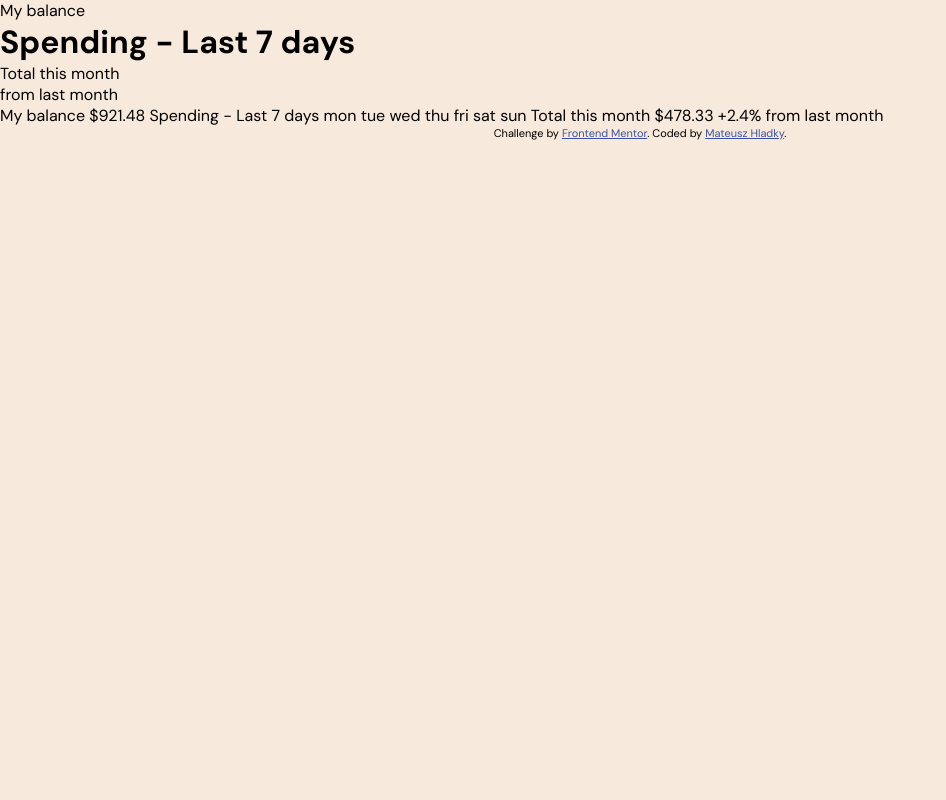
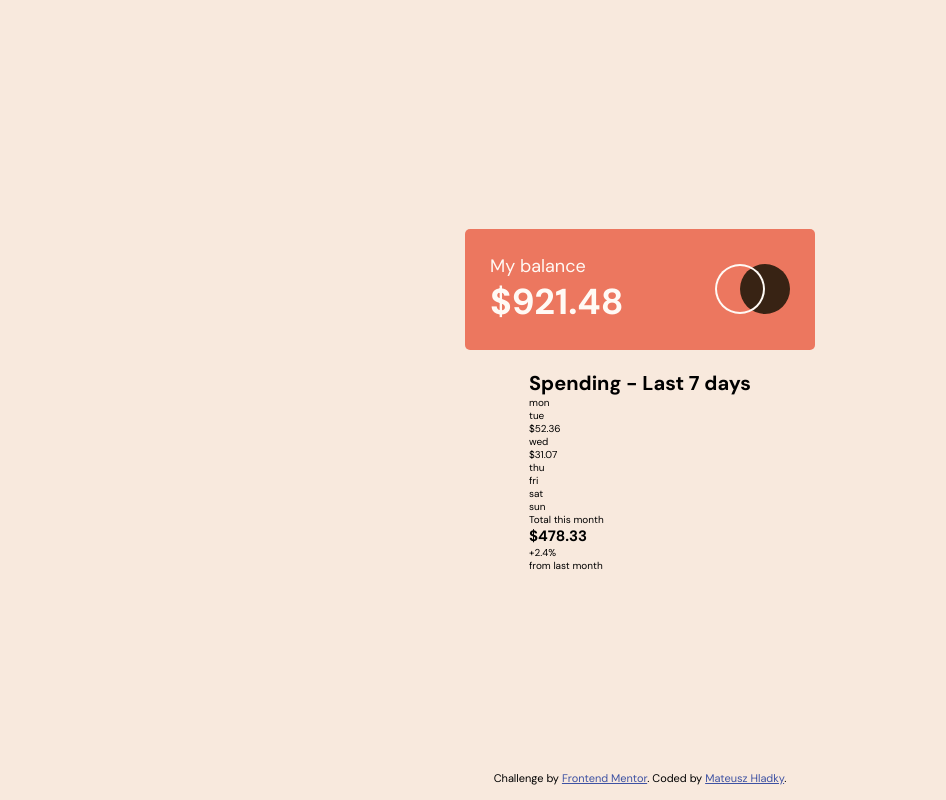
Before and after one commit to matibox/expenses-chart-component, a plain HTML site: page index.html in a window 1280 px wide. Shown: the whole page, without its empty margins (0-946 px from the left). Drawn offline with Linux system fonts and the light colour scheme.

Commit message:
Add overview section

```diff
--- a/index.html
+++ b/index.html
@@ -8,17 +8,13 @@
     <title>Expenses chart component</title>
 </head>
 <body>
-
     <div class="container">
         <div class="overview">
             <div class="balance-container">
                 <p class="balance-text">My balance</p>
-                <p class="balance"></p>
+                <h2 class="balance">$921.48</h2>
             </div>
-            <div class="logo-container">
-                <div class="circle-bright"></div>
-                <div class="circle-dark"></div>
-            </div>
+            <div class="circle"></div>
         </div>
         <div class="spending">
             <h1 class="spending-heading">
@@ -28,37 +24,37 @@
                 <div class="graph">
                     <div class="day-spending"></div>
                     <div class="tower"></div>
-                    <div class="weekday"></div>
+                    <div class="weekday">mon</div>
                 </div>
                 <div class="graph">
                     <div class="day-spending"></div>
                     <div class="tower"></div>
-                    <div class="weekday"></div>
+                    <div class="weekday">tue</div>
+                </div>
+                <div class="graph">
+                    <div class="day-spending">$52.36</div>
+                    <div class="tower"></div>
+                    <div class="weekday">wed</div>
+                </div>
+                <div class="graph">
+                    <div class="day-spending">$31.07</div>
+                    <div class="tower"></div>
+                    <div class="weekday">thu</div>
                 </div>
                 <div class="graph">
                     <div class="day-spending"></div>
                     <div class="tower"></div>
-                    <div class="weekday"></div>
+                    <div class="weekday">fri</div>
                 </div>
                 <div class="graph">
                     <div class="day-spending"></div>
                     <div class="tower"></div>
-                    <div class="weekday"></div>
+                    <div class="weekday">sat</div>
                 </div>
                 <div class="graph">
                     <div class="day-spending"></div>
                     <div class="tower"></div>
-                    <div class="weekday"></div>
-                </div>
-                <div class="graph">
-                    <div class="day-spending"></div>
-                    <div class="tower"></div>
-                    <div class="weekday"></div>
-                </div>
-                <div class="graph">
-                    <div class="day-spending"></div>
-                    <div class="tower"></div>
-                    <div class="weekday"></div>
+                    <div class="weekday">sun</div>
                 </div>
             </div>
             <div class="summary">
@@ -66,12 +62,12 @@
                     <p class="total-text">
                         Total this month
                     </p>
-                    <p class="total-amount">
-
-                    </p>
+                    <h2 class="total-amount">
+                        $478.33
+                    </h2>
                 </div>
                 <div class="percentage-container">
-                    <p class="percentage"></p>
+                    <p class="percentage">+2.4%</p>
                     <p class="percentage-text">
                         from last month
                     </p>
@@ -79,29 +75,9 @@
             </div>
         </div>
     </div>
-
-    My balance
-    $921.48
-
-    Spending - Last 7 days
-
-    mon
-    tue
-    wed
-    thu
-    fri
-    sat
-    sun
-
-    Total this month
-    $478.33
-
-    +2.4%
-    from last month
-
-  <div class="attribution">
-    Challenge by <a href="https://www.frontendmentor.io?ref=challenge" target="_blank">Frontend Mentor</a>.
-    Coded by <a href="https://github.com/matibox" target="_blank">Mateusz Hladky</a>.
-  </div>
+    <div class="attribution">
+        Challenge by <a href="https://www.frontendmentor.io?ref=challenge" target="_blank">Frontend Mentor</a>.
+        Coded by <a href="https://github.com/matibox" target="_blank">Mateusz Hladky</a>.
+    </div>
 </body>
 </html>
--- a/styles.css
+++ b/styles.css
@@ -1,6 +1,7 @@
 @import url('https://fonts.googleapis.com/css2?family=DM+Sans:wght@400;700&display=swap');
 
 :root {
+    font-size: 10px;
     --soft-red: hsl(10, 79%, 65%);
     --cyan: hsl(186, 34%, 60%);
     --dark-brown: hsl(25, 47%, 15%);
@@ -20,11 +21,71 @@
 body {
     font-family: 'DM Sans', sans-serif;
     background-color: var(--cream);
+    display: flex;
+    justify-content: center;
+    align-items: center;
+    height: 100vh;
+    position: relative;
+}
+
+.container {
+    display: flex;
+    gap: 2rem;
+    flex-direction: column;
+    align-items: center;
+    justify-content: center;
+    width: 35rem;
+    /*border: 1px solid red;*/
+}
+
+.overview {
+    background-color: var(--soft-red);
+    color: var(--very-pale-orange);
+    width: 100%;
+    border-radius: 0.5rem;
+    padding: 2.5rem;
+    display: flex;
+    justify-content: space-between;
+    align-items: center;
+}
+
+.balance-text {
+    font-size: 1.8rem;
+    font-weight: 400;
+}
+
+.balance {
+    font-size: 3.6rem;
+    font-weight: 700;
+}
+
+.circle {
+    height: 5rem;
+    aspect-ratio: 1;
+    background-color: var(--dark-brown);
+    border-radius: 50%;
+    position: relative;
+}
+
+.circle::before {
+    height: 100%;
+    width: 100%;
+    box-shadow: inset 0 0 0 2px var(--very-pale-orange);
+    border-radius: 50%;
+    content: '';
+    position: absolute;
+    top: 0;
+    left: 0;
+    transform: translateX(-50%);
 }
 
 .attribution {
     font-size: 11px;
     text-align: center;
+    position: absolute;
+    bottom: 1.5rem;
+    left: 50%;
+    transform: translateX(-50%);
 }
 .attribution a {
     color: hsl(228, 45%, 44%);
```
